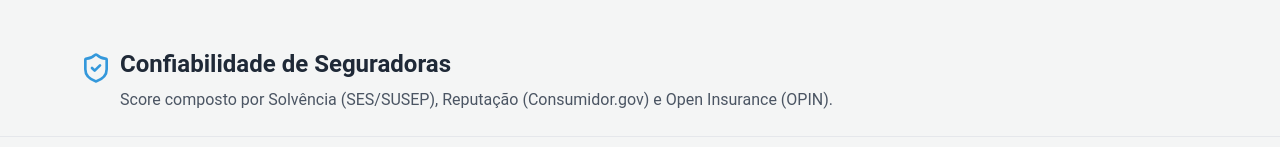
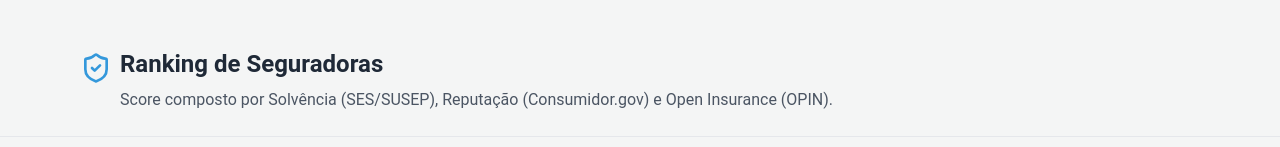
Before and after one commit to Rafael-Tinelli/widget-confiabilidade-seguradoras, a React (Vite) app in the folder widget-ui/: page / in a window 1280 px wide. Shown: the top 147 px of the page. Built offline with nearby package versions, Linux system fonts and the light colour scheme; no server answers.

Commit message:
Update App.jsx

```diff
--- a/widget-ui/src/App.jsx
+++ b/widget-ui/src/App.jsx
@@ -260,7 +260,7 @@ export default function App() {
           <ShieldCheck className="w-8 h-8 text-[#3498db] mt-1 shrink-0" />
           <div>
             <h1 className="text-xl md:text-2xl font-bold text-[#1f2937] leading-tight">
-              Confiabilidade de Seguradoras
+              Ranking de Seguradoras
             </h1>
             <p className="text-sm md:text-base text-gray-600 mt-2">
               Score composto por Solvência (SES/SUSEP), Reputação (Consumidor.gov) e Open Insurance (OPIN).
```
